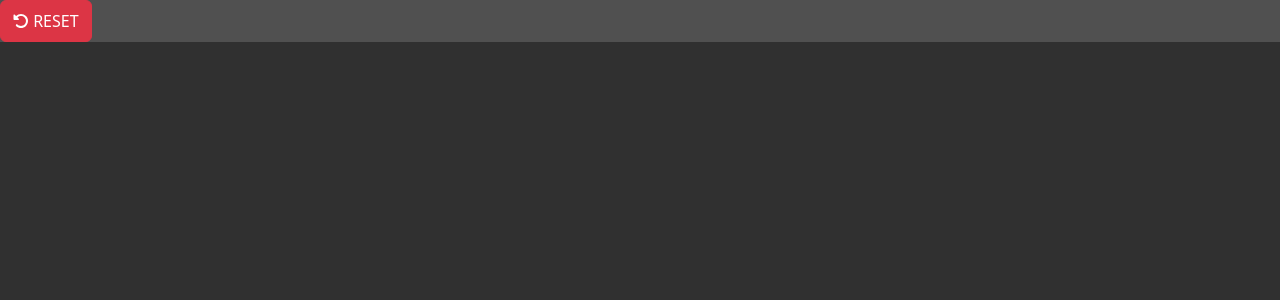
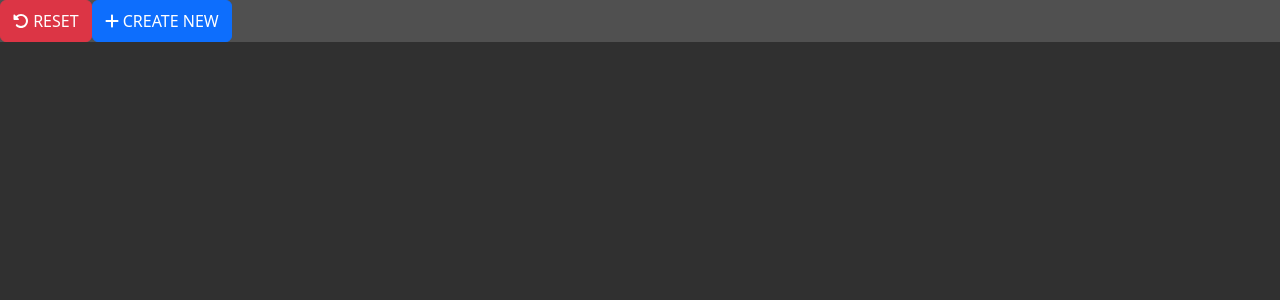
Before and after one commit to ChezyName/TeamManageSoftware, a React (Vite) app: page / in a window 1280 px wide. Shown: the top 300 px of the page. Built offline with nearby package versions, Linux system fonts and the light colour scheme.

Commit message:
Added Font Awesome + Create New Entry Button

```diff
--- a/src/App.tsx
+++ b/src/App.tsx
@@ -6,7 +6,7 @@ import "./App.css";
 import Button from 'react-bootstrap/Button';
 
 import { FontAwesomeIcon } from "@fortawesome/react-fontawesome";
-import { faRotateLeft } from "@fortawesome/free-solid-svg-icons";
+import { faRotateLeft, faAdd } from "@fortawesome/free-solid-svg-icons";
 
 import 'bootstrap/dist/css/bootstrap.min.css';
 
@@ -15,6 +15,8 @@ function App() {
     <div className="root">
       <div className="TopBar" style={{width: '100%', height: '42px',display: 'flex' , backgroundColor: 'var(--foreground)'}}>
         <Button variant="danger"><FontAwesomeIcon icon={faRotateLeft}/> RESET</Button>
+
+        <Button variant="primary"><FontAwesomeIcon icon={faAdd}/> CREATE NEW</Button>
       </div>
     </div>
   );
```
